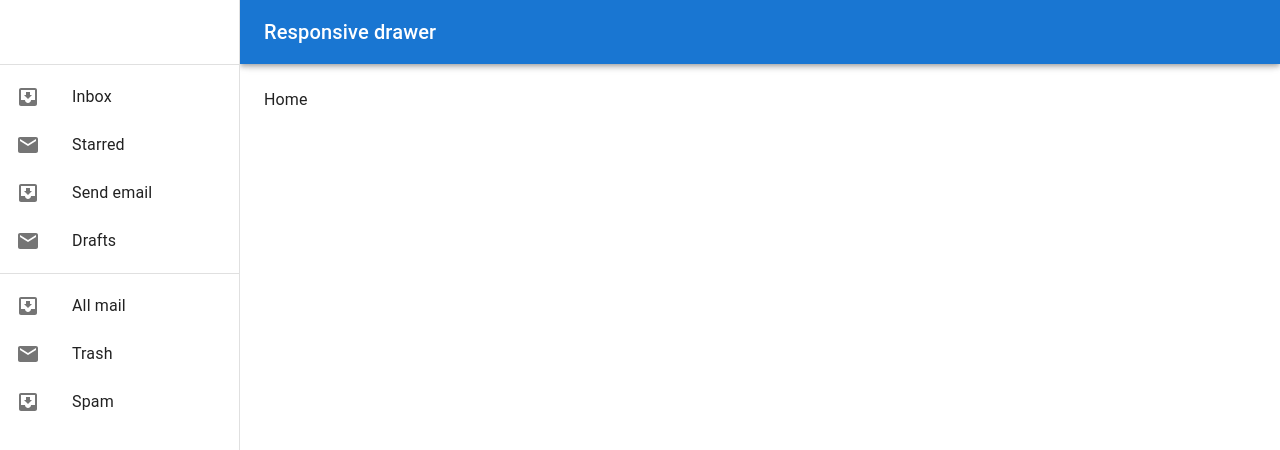
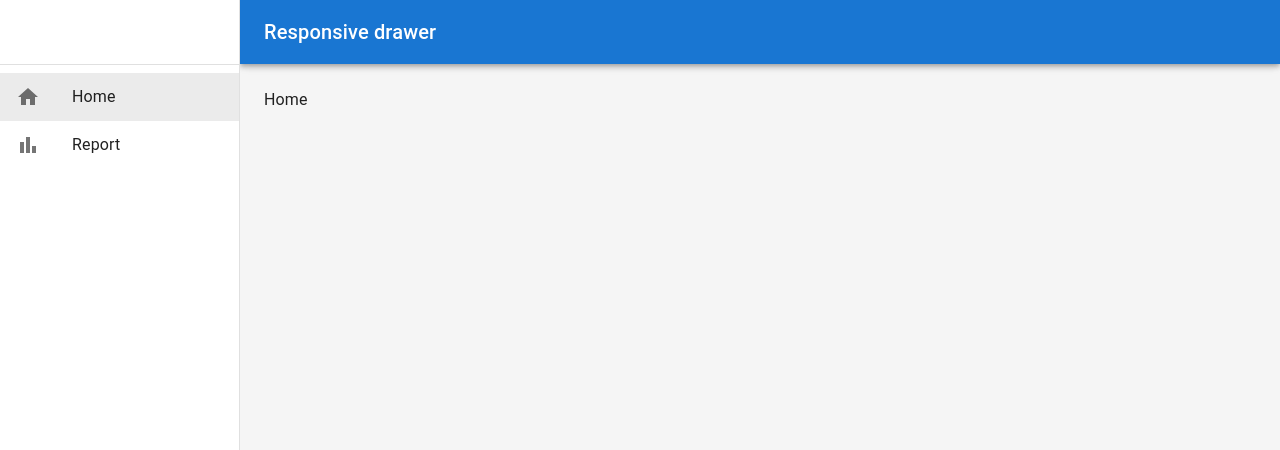
Before and after one commit to 4kalol/household_react_ts, a React (Create React App) app: page / in a window 1280 px wide. Shown: the top 450 px of the page. Built offline with nearby package versions, Linux system fonts and the light colour scheme.

Commit message:
[feat]MUIのレイアウトコンポーネントを変更,更新

```diff
--- /dev/null
+++ b/src/components/common/SideBar.tsx
@@ -0,0 +1,121 @@
+import {
+  Box,
+  Divider,
+  Drawer,
+  List,
+  ListItem,
+  ListItemButton,
+  ListItemIcon,
+  ListItemText,
+  Toolbar,
+} from "@mui/material";
+import MailIcon from "@mui/icons-material/Mail";
+import InboxIcon from "@mui/icons-material/MoveToInbox";
+import React, { CSSProperties } from "react";
+import HomeIcon from "@mui/icons-material/Home";
+import BarChartIcon from "@mui/icons-material/BarChart";
+import { NavLink } from "react-router-dom";
+
+interface SidebarProps {
+  drawerWidth: number;
+  mobileOpen: boolean;
+  handleDrawerTransitionEnd: () => void;
+  handleDrawerClose: () => void;
+}
+
+interface menuItem {
+  text: string;
+  path: string;
+  icon: React.ComponentType;
+}
+
+const SideBar = ({
+  drawerWidth,
+  mobileOpen,
+  handleDrawerTransitionEnd,
+  handleDrawerClose,
+}: SidebarProps) => {
+  const MenuItems: menuItem[] = [
+    { text: "Home", path: "/", icon: HomeIcon },
+    { text: "Report", path: "/report", icon: BarChartIcon },
+  ];
+
+  const baseLinkStyle: CSSProperties = {
+    textDecoration: "none",
+    color: "inherit",
+    display: "block",
+  };
+
+  const activeLinkStyle: CSSProperties = {
+    backgroundColor: "rgba(0,0,0,0.08)",
+  };
+
+  const drawer = (
+    <div>
+      <Toolbar />
+      <Divider />
+      <List>
+        {MenuItems.map((item, index) => (
+          <NavLink
+            key={item.text}
+            to={item.path}
+            style={({ isActive }) => {
+              return { ...baseLinkStyle, ...(isActive ? activeLinkStyle : {}) };
+            }}
+          >
+            <ListItem key={index} disablePadding>
+              <ListItemButton>
+                <ListItemIcon>
+                  {/* {index % 2 === 0 ? <InboxIcon /> : <MailIcon />} */}
+                  <item.icon />
+                </ListItemIcon>
+                <ListItemText primary={item.text} />
+              </ListItemButton>
+            </ListItem>
+          </NavLink>
+        ))}
+      </List>
+    </div>
+  );
+  return (
+    <Box
+      component="nav"
+      sx={{ width: { sm: drawerWidth }, flexShrink: { sm: 0 } }}
+      aria-label="mailbox folders"
+    >
+      <Drawer
+        variant="temporary"
+        open={mobileOpen}
+        onTransitionEnd={handleDrawerTransitionEnd}
+        onClose={handleDrawerClose}
+        ModalProps={{
+          keepMounted: true, // Better open performance on mobile.
+        }}
+        sx={{
+          display: { xs: "block", sm: "none" },
+          "& .MuiDrawer-paper": {
+            boxSizing: "border-box",
+            width: drawerWidth,
+          },
+        }}
+      >
+        {drawer}
+      </Drawer>
+      <Drawer
+        variant="permanent"
+        sx={{
+          display: { xs: "none", sm: "block" },
+          "& .MuiDrawer-paper": {
+            boxSizing: "border-box",
+            width: drawerWidth,
+          },
+        }}
+        open
+      >
+        {drawer}
+      </Drawer>
+    </Box>
+  );
+};
+
+export default SideBar;
--- a/src/components/layout/AppLayout.tsx
+++ b/src/components/layout/AppLayout.tsx
@@ -2,33 +2,16 @@
 import AppBar from "@mui/material/AppBar";
 import Box from "@mui/material/Box";
 import CssBaseline from "@mui/material/CssBaseline";
-import Divider from "@mui/material/Divider";
-import Drawer from "@mui/material/Drawer";
 import IconButton from "@mui/material/IconButton";
-import InboxIcon from "@mui/icons-material/MoveToInbox";
-import List from "@mui/material/List";
-import ListItem from "@mui/material/ListItem";
-import ListItemButton from "@mui/material/ListItemButton";
-import ListItemIcon from "@mui/material/ListItemIcon";
-import ListItemText from "@mui/material/ListItemText";
-import MailIcon from "@mui/icons-material/Mail";
 import MenuIcon from "@mui/icons-material/Menu";
 import Toolbar from "@mui/material/Toolbar";
 import Typography from "@mui/material/Typography";
 import { Outlet } from "react-router-dom";
+import SideBar from "../common/SideBar";
 
 const drawerWidth = 240;
 
-interface Props {
-  /**
-   * Injected by the documentation to work in an iframe.
-   * Remove this when copying and pasting into your project.
-   */
-  window?: () => Window;
-}
-
-export default function ResponsiveDrawer(props: Props) {
-  const { window } = props;
+export default function AppLayout() {
   const [mobileOpen, setMobileOpen] = React.useState(false);
   const [isClosing, setIsClosing] = React.useState(false);
 
@@ -47,45 +30,16 @@
     }
   };
 
-  const drawer = (
-    <div>
-      <Toolbar />
-      <Divider />
-      <List>
-        {["Inbox", "Starred", "Send email", "Drafts"].map((text, index) => (
-          <ListItem key={text} disablePadding>
-            <ListItemButton>
-              <ListItemIcon>
-                {index % 2 === 0 ? <InboxIcon /> : <MailIcon />}
-              </ListItemIcon>
-              <ListItemText primary={text} />
-            </ListItemButton>
-          </ListItem>
-        ))}
-      </List>
-      <Divider />
-      <List>
-        {["All mail", "Trash", "Spam"].map((text, index) => (
-          <ListItem key={text} disablePadding>
-            <ListItemButton>
-              <ListItemIcon>
-                {index % 2 === 0 ? <InboxIcon /> : <MailIcon />}
-              </ListItemIcon>
-              <ListItemText primary={text} />
-            </ListItemButton>
-          </ListItem>
-        ))}
-      </List>
-    </div>
-  );
-
-  // Remove this const when copying and pasting into your project.
-  const container =
-    window !== undefined ? () => window().document.body : undefined;
-
   return (
-    <Box sx={{ display: "flex" }}>
+    <Box
+      sx={{
+        display: "flex",
+        bgcolor: (theme) => theme.palette.grey[100],
+        minHeight: "100vh",
+      }}
+    >
       <CssBaseline />
+      {/* ヘッダー */}
       <AppBar
         position="fixed"
         sx={{
@@ -108,45 +62,14 @@
           </Typography>
         </Toolbar>
       </AppBar>
-      <Box
-        component="nav"
-        sx={{ width: { sm: drawerWidth }, flexShrink: { sm: 0 } }}
-        aria-label="mailbox folders"
-      >
-        {/* The implementation can be swapped with js to avoid SEO duplication of links. */}
-        <Drawer
-          container={container}
-          variant="temporary"
-          open={mobileOpen}
-          onTransitionEnd={handleDrawerTransitionEnd}
-          onClose={handleDrawerClose}
-          ModalProps={{
-            keepMounted: true, // Better open performance on mobile.
-          }}
-          sx={{
-            display: { xs: "block", sm: "none" },
-            "& .MuiDrawer-paper": {
-              boxSizing: "border-box",
-              width: drawerWidth,
-            },
-          }}
-        >
-          {drawer}
-        </Drawer>
-        <Drawer
-          variant="permanent"
-          sx={{
-            display: { xs: "none", sm: "block" },
-            "& .MuiDrawer-paper": {
-              boxSizing: "border-box",
-              width: drawerWidth,
-            },
-          }}
-          open
-        >
-          {drawer}
-        </Drawer>
-      </Box>
+      {/* サイドバー */}
+      <SideBar
+        drawerWidth={drawerWidth}
+        mobileOpen={mobileOpen}
+        handleDrawerTransitionEnd={handleDrawerTransitionEnd}
+        handleDrawerClose={handleDrawerClose}
+      />
+      {/* メインコンテンツ */}
       <Box
         component="main"
         sx={{
```
